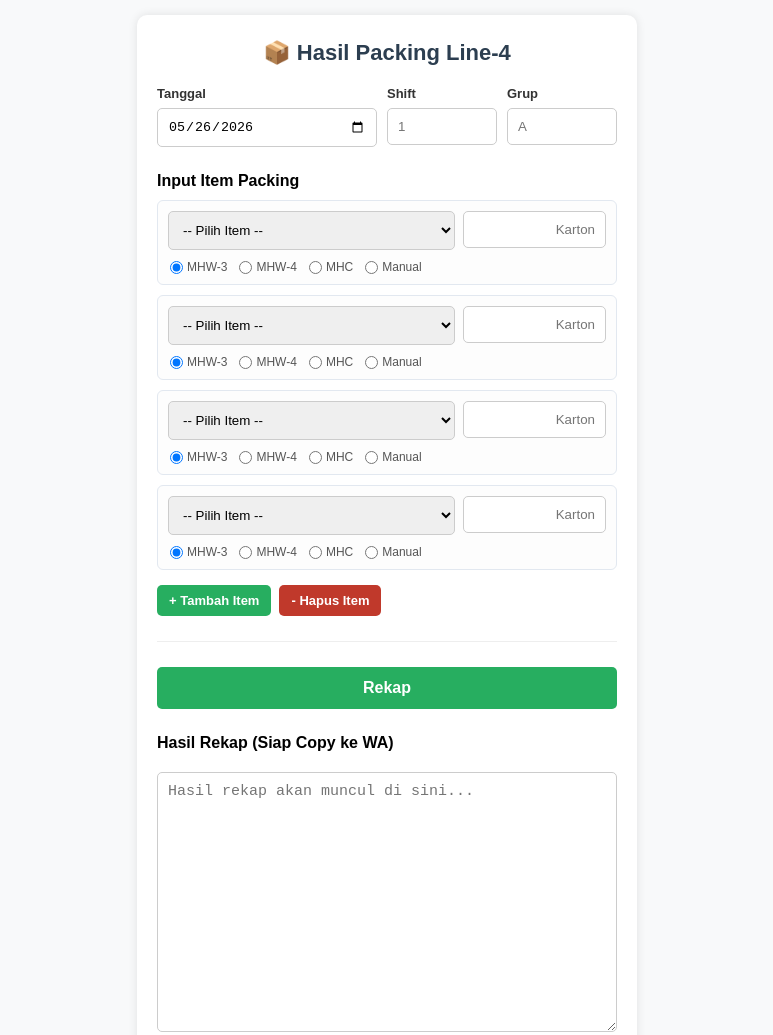
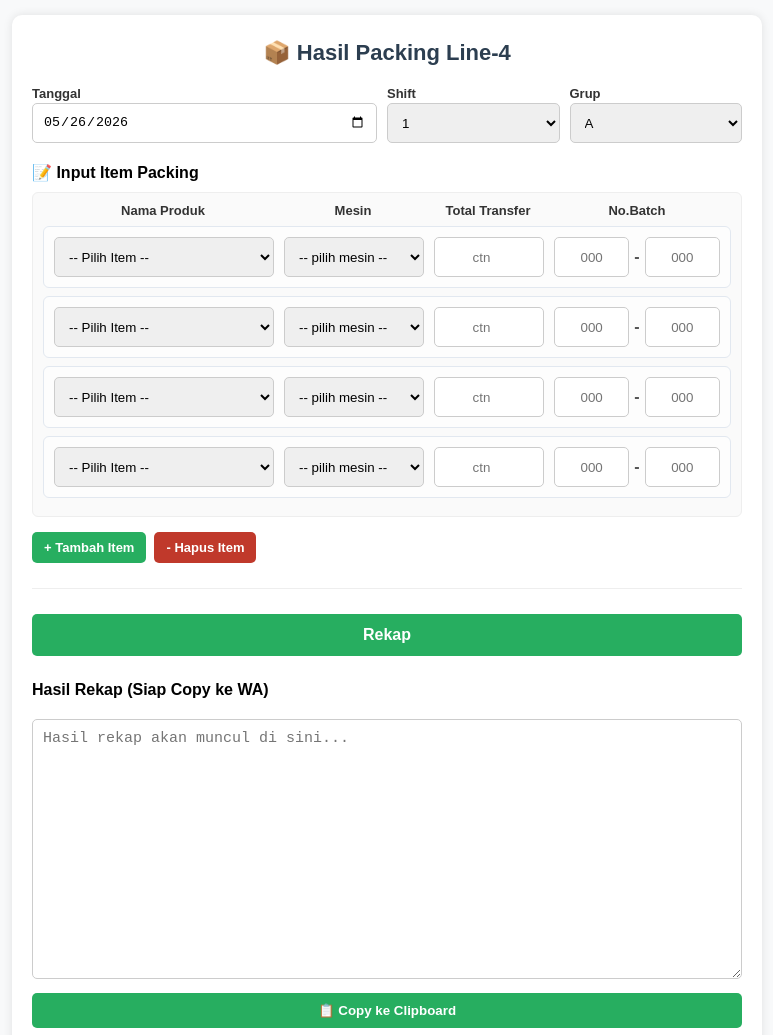
Before and after one commit to arsmustofa/rekap-packing, a plain HTML site: page rekap-packing.html in a window 1280 px wide. Shown: the top 1035 px of the page, without its empty margins (253-1026 px from the left). Drawn offline with Linux system fonts and the light colour scheme.

Commit message:
Add files via upload

```diff
--- a/rekap-packing.html
+++ b/rekap-packing.html
@@ -9,11 +9,12 @@
     * { box-sizing: border-box; }
 
     body { font-family: Arial, sans-serif; margin: 15px; background: #f8f9fa; }
-    .container { max-width: 500px; margin: auto; background: white; padding: 20px; border-radius: 10px; box-shadow: 0 0 10px rgba(0,0,0,0.1); }
+    .container { max-width: 750px; margin: auto; background: white; padding: 20px; border-radius: 10px; box-shadow: 0 0 10px rgba(0,0,0,0.1); }
     h1 { text-align: center; color: #2c3e50; font-size: 22px; margin-top: 5px; margin-bottom: 20px; }
 
-    input, select, button { padding: 10px; margin: 5px 0; border-radius: 5px; border: 1px solid #ccc; width: 100%; }
-    button { background: #27ae60; color: white; font-weight: bold; cursor: pointer; border: none; text-align: center; }
+    input, select, button { padding: 10px; margin: 5px 0; border-radius: 5px; border: 1px solid #ccc; }
+    input, select { width: 100%; height: 40px; }
+    button { background: #27ae60; color: white; font-weight: bold; cursor: pointer; border: none; text-align: center; width: 100%; }
     button:hover { background: #219653; }
 
     /* Style untuk tombol hapus */
@@ -23,17 +24,60 @@
     /* Container untuk membungkus tombol tambah dan hapus agar sejajar */
     .action-buttons { display: flex; gap: 8px; margin-top: 5px; }
 
-    textarea { width: 100%; height: 260px; font-family: monospace; font-size: 15px; margin-top: 10px; padding: 10px; border-radius: 5px; border: 1px solid #ccc; box-sizing: border-box; }
+    textarea { width: 100%; height: 260px; font-family: monospace; font-size: 15px; margin-top: 10px; padding: 10px; border-radius: 5px; border: 1px solid #ccc; box-sizing: border-box; transition: background-color 0.5s ease; }
 
-    /* Layout Info Atas (Tanggal, Shift, Grup) - Dibuat Sejajar & Rapi */
+    /* Efek Highlight Kuning Lembut saat Selesai Generate */
+    .highlight-flash {
+      background-color: #fff9c4 !important;
+    }
+
+    /* Layout Info Atas (Tanggal, Shift, Grup) */
     .header-grid {
       display: grid;
-      grid-template-columns: 2fr 1fr 1fr; /* Tanggal dapat porsi lebih besar, Shift & Grup sama rata */
+      grid-template-columns: 2fr 1fr 1fr;
       gap: 10px;
       margin-bottom: 15px;
+      align-items: flex-end;
     }
     .grid-col { display: flex; flex-direction: column; }
     .grid-col label { font-size: 13px; font-weight: bold; color: #333; margin-bottom: 2px; }
+    .header-grid select { margin: 0; width: 100%; }
+    .header-grid input { margin: 0; }
+
+    /* Container Responsif untuk Scrollbar Horizontal jika layar sempit */
+    .items-container {
+      width: 100%;
+      overflow-x: auto;
+      margin-bottom: 10px;
+      border: 1px solid #eee;
+      border-radius: 6px;
+      padding: 10px;
+      background: #fafafa;
+    }
+
+    /* Memastikan area di dalam scrollbar memiliki ruang yang cukup dan tidak menciut */
+    #items-wrapper {
+      min-width: 680px;
+    }
+
+    /* Layout Header Label & Baris Input menggunakan Grid yang sama agar PASTI SENTER */
+    .item-grid-layout {
+      display: grid;
+      grid-template-columns: 220px 140px 110px 1fr;
+      gap: 10px;
+      align-items: center;
+    }
+
+    .item-header {
+      margin-bottom: 8px;
+      padding: 0 10px;
+    }
+    .item-header div {
+      font-size: 13px;
+      font-weight: bold;
+      color: #333;
+      text-align: center;
+    }
 
     /* Layout Blok Item Packing */
     .item-block {
@@ -41,52 +85,31 @@
       border: 1px solid #e2e8f0;
       padding: 10px;
       border-radius: 6px;
-      margin-bottom: 10px;
+      margin-bottom: 8px;
     }
 
-    /* Layout Baris Atas Blok (Input Textbox berdampingan) */
-    .item-row { display: flex; gap: 8px; align-items: flex-start; width: 100%; }
+    /* Kolom Kiri: Nama Item */
+    .col-nama { display: flex; flex-direction: column; }
+    .col-nama select { margin: 0; width: 100%; }
+    .col-nama input[type="text"] { margin-top: 5px; margin-bottom: 0; width: 100%; }
 
-    /* Kolom Kiri: Nama Item */
-    .col-nama { flex: 2; min-width: 0; display: flex; flex-direction: column; }
-    .col-nama select { margin: 0; }
-    .col-nama input[type="text"] { margin-top: 5px; margin-bottom: 0; }
+    /* Kolom Tengah: Dropdown Mesin */
+    .col-mesin select { margin: 0; width: 100%; }
 
-    /* Kolom Kanan: Karton */
-    .col-ctn { flex: 1; min-width: 0; display: flex; flex-direction: column; }
-    .col-ctn input { text-align: right; margin: 0; }
+    /* Kolom Tambahan: Input Total Transfer (Ctn) */
+    .col-ctn input[type="number"] { margin: 0; text-align: center; width: 100%; }
 
-    /* Layout untuk pilihan radio opsi mesin menyamping penuh di bawah baris input */
-    .machine-options {
-      display: flex;
-      flex-direction: row; /* Berjejer menyamping */
-      justify-content: flex-start;
-      gap: 12px;           /* Jarak antar opsi */
-      margin-top: 10px;    /* Memberi jarak dari input di atasnya */
-      padding-left: 2px;
-      width: 100%;         /* Memanjang penuh hingga ke bawah area karton */
-    }
-    .machine-options label {
-      font-size: 12px;
-      color: #555;
-      cursor: pointer;
-      display: flex;
-      align-items: center;
-      gap: 4px;
-      white-space: nowrap; /* Mencegah teks terpotong ke bawah */
-    }
-    .machine-options input[type="radio"] {
-      width: auto;
-      margin: 0;
-      cursor: pointer;
-    }
+    /* Kolom Kanan: Input Range Number */
+    .col-range { display: flex; align-items: center; gap: 5px; white-space: nowrap; }
+    .col-range input[type="text"] { margin: 0; text-align: center; width: 100%; }
+    .col-range span { font-weight: bold; color: #555; }
 
     /* Style untuk watermark/credit di bawah */
     .footer-credit {
       text-align: center;
       font-size: 11px;
       color: #95a5a6;
-      margin-top: 25px;
+      margin-top: 270px;
       font-style: italic;
     }
   </style>
@@ -102,16 +125,35 @@
       </div>
       <div class="grid-col">
         <label>Shift</label>
-        <input type="text" id="shift" value="" placeholder="1">
+        <select id="shift">
+          <option value="1">1</option>
+          <option value="2">2</option>
+          <option value="3">3</option>
+        </select>
       </div>
       <div class="grid-col">
         <label>Grup</label>
-        <input type="text" id="grup" value="" placeholder="A">
+        <select id="grup">
+          <option value="A">A</option>
+          <option value="B">B</option>
+          <option value="C">C</option>
+        </select>
       </div>
     </div>
 
-    <h3 style="margin-top: 20px; font-size: 16px; margin-bottom: 10px;">Input Item Packing</h3>
-    <div id="items"></div>
+    <h3 style="margin-top: 20px; font-size: 16px; margin-bottom: 10px;">📝 Input Item Packing</h3>
+
+    <div class="items-container">
+      <div id="items-wrapper">
+        <div class="item-header item-grid-layout">
+          <div>Nama Produk</div>
+          <div>Mesin</div>
+          <div>Total Transfer</div>
+          <div>No.Batch</div>
+        </div>
+        <div id="items"></div>
+      </div>
+    </div>
 
     <div class="action-buttons">
       <button onclick="addItem()" style="font-size: 13px; padding: 8px 12px; width: auto;">+ Tambah Item</button>
@@ -119,11 +161,12 @@
     </div>
 
     <hr style="margin: 20px 0; border: 0; border-top: 1px solid #eee;">
-    <button onclick="generateRekap()" style="width: 100%; font-size: 16px; padding: 12px;">Rekap</button>
+    <button onclick="generateRekap()" style="font-size: 16px; padding: 12px;">Rekap</button>
 
-    <h3 style="margin-top: 20px; font-size: 16px; margin-bottom: 10px;">Hasil Rekap (Siap Copy ke WA)</h3>
+    <!-- id="section-hasil" ditambahkan untuk target scroll halaman -->
+    <h3 id="section-hasil" style="margin-top: 20px; font-size: 16px; margin-bottom: 10px;">Hasil Rekap (Siap Copy ke WA)</h3>
     <textarea id="output" readonly placeholder="Hasil rekap akan muncul di sini..."></textarea>
-    <button onclick="copyToClipboard()" style="margin-top: 10px; width: 100%;">📋 Copy ke Clipboard</button>
+    <button onclick="copyToClipboard()" style="margin-top: 10px;">📋 Copy ke Clipboard</button>
 
     <div class="footer-credit">create by: @ars.mustofa</div>
   </div>
@@ -131,16 +174,11 @@
   <script>
     let itemCount = 0;
 
-    // Fungsi untuk memformat input angka secara real-time menjadi ribuan ber-titik
-    function formatRibuanInput(element) {
-      // Hapus semua karakter yang bukan angka
-      let value = element.value.replace(/[^0-9]/g, '');
-
-      if (value) {
-        // Format menjadi ribuan dengan titik Indonesia
-        element.value = parseInt(value, 10).toLocaleString('id-ID');
-      } else {
-        element.value = '';
+    // Fungsi pembantu untuk otomatis mengubah angka biasa menjadi format 3 digit (ex: 2 -> 002)
+    function formatThreeDigits(inputElement) {
+      let value = inputElement.value.trim();
+      if (value !== "" && !isNaN(value)) {
+        inputElement.value = String(value).padStart(3, '0');
       }
     }
 
@@ -150,37 +188,46 @@
       div.className = 'item-block';
       div.id = `itemRow${itemCount}`;
       div.innerHTML = `
-        <div class="item-row">
+        <div class="item-grid-layout">
           <div class="col-nama">
             <select id="namaSelect${itemCount}" onchange="toggleCustomInput(${itemCount})">
               <option value="" disabled selected>-- Pilih Item --</option>
-              <option value="Salam bakso ayam">Salam bakso ayam</option>
-              <option value="Salam bakso kerikil">Salam bakso kerikil</option>
-              <option value="Salam bakso sapi">Salam bakso sapi</option>
-              <option value="Salam bakso jumbo">Salam bakso jumbo</option>
-              <option value="Kamil bakso sapi 250">Kamil bakso sapi 250</option>
-              <option value="Kamil bakso sapi 500">Kamil bakso sapi 500</option>
-              <option value="Kamil bakso sapi 750">Kamil bakso sapi 750</option>
+              <option value="Salam Bakso Ayam 500gr">Salam Bakso Ayam 500gr</option>
+              <option value="Salam Bakso Kerikil 500gr">Salam Bakso Kerikil 500gr</option>
+              <option value="Salam Bakso Sapi 500gr">Salam Bakso Sapi 500gr</option>
+              <option value="Salam Bakso Jumbo 700gr">Salam Bakso Jumbo 700gr</option>
+              <option value="Kamil Bakso Sapi 250gr">Kamil Bakso Sapi 250gr</option>
+              <option value="Kamil Bakso Sapi 500gr">Kamil Bakso Sapi 500gr</option>
+              <option value="Kamil Bakso Sapi 750gr">Kamil Bakso Sapi 750gr</option>
               <option value="CUSTOM">Prodak lain</option>
             </select>
             <input type="text" id="namaCustom${itemCount}" placeholder="Ketik nama prodak" style="display: none;">
           </div>
+
+          <div class="col-mesin">
+            <select id="mesinSelect${itemCount}">
+              <option value="" disabled selected>-- pilih mesin --</option>
+              <option value="MHW-3">MHW-3</option>
+              <option value="MHW-4">MHW-4</option>
+              <option value="MHC">MHC</option>
+              <option value="Manual">Manual</option>
+            </select>
+          </div>
+
           <div class="col-ctn">
-            <input type="text" id="ctn${itemCount}" placeholder="Karton" oninput="formatRibuanInput(this)">
+            <input type="number" id="ctnInput${itemCount}" placeholder="ctn" min="0">
           </div>
-        </div>
 
-        <div class="machine-options">
-          <label><input type="radio" name="mesin${itemCount}" value="MHW-3" checked> MHW-3</label>
-          <label><input type="radio" name="mesin${itemCount}" value="MHW-4"> MHW-4</label>
-          <label><input type="radio" name="mesin${itemCount}" value="MHC"> MHC</label>
-          <label><input type="radio" name="mesin${itemCount}" value="Manual"> Manual</label>
+          <div class="col-range">
+            <input type="text" id="numStart${itemCount}" placeholder="000" inputmode="numeric" onblur="formatThreeDigits(this)">
+            <span>-</span>
+            <input type="text" id="numEnd${itemCount}" placeholder="000" inputmode="numeric" onblur="formatThreeDigits(this)">
+          </div>
         </div>
       `;
       document.getElementById('items').appendChild(div);
     }
 
-    // Perbaikan fungsi toggle custom input untuk mencegah error saat inisialisasi awal
     function toggleCustomInput(id) {
       const selectElement = document.getElementById(`namaSelect${id}`);
       const customInputElement = document.getElementById(`namaCustom${id}`);
@@ -196,7 +243,6 @@
       }
     }
 
-    // Fungsi hapus item
     function removeItem() {
       if (itemCount > 0) {
         const lastItem = document.getElementById(`itemRow${itemCount}`);
@@ -210,49 +256,84 @@
     }
 
     function generateRekap() {
-      let rekap = `*Hasil packing*\n\n`;
-      let totalCtn = 0;
-      let lineNomor = 1;
+      // Header format baru sesuai contoh pesanan
+      let rekap = `*Hasil packing:*\n══════════\n`;
+      let grandTotalCtn = 0; // Menampung jumlah total seluruh carton
 
-      let gabungItem = {};
+      // Object untuk menampung pengelompokkan data berdasarkan nama produk
+      let groupedItems = {};
 
       for (let i = 1; i <= itemCount + 100; i++) {
         const selectElement = document.getElementById(`namaSelect${i}`);
         const customInputElement = document.getElementById(`namaCustom${i}`);
-        const ctnElement = document.getElementById(`ctn${i}`);
+        const ctnElement = document.getElementById(`ctnInput${i}`);
+        const numStartElement = document.getElementById(`numStart${i}`);
+        const numEndElement = document.getElementById(`numEnd${i}`);
 
-        if (selectElement && ctnElement) {
-          let nama = "";
+        if (selectElement && ctnElement && numStartElement && numEndElement) {
+          let nama = (selectElement.value === "CUSTOM") ? (customInputElement ? customInputElement.value.trim() : "") : selectElement.value;
+          let ctn = ctnElement.value.trim();
+          let startVal = numStartElement.value.trim();
+          let endVal = numEndElement.value.trim();
 
-          if (selectElement.value === "CUSTOM") {
-            nama = customInputElement ? customInputElement.value.trim() : "";
-          } else {
-            nama = selectElement.value;
-          }
+          if (nama && ctn !== "" && startVal !== "" && endVal !== "") {
+            let startNum = parseInt(startVal, 10);
+            let endNum = parseInt(endVal, 10);
+            let totalCtn = parseInt(ctn, 10);
 
-          // Hilangkan karakter titik terlebih dahulu agar bisa dihitung sebagai angka murni
-          let ctnRaw = ctnElement.value.replace(/\./g, '');
-          const ctn = parseInt(ctnRaw) || 0;
+            // Rumus hitung jumlah batch: (Akhir - Awal) + 1
+            let totalBatch = (endNum - startNum) + 1;
+            if (totalBatch < 0) totalBatch = 0; // Validasi jika input terbalik
 
-          if (nama && ctn > 0) {
-            if (gabungItem[nama]) {
-              gabungItem[nama] += ctn;
+            // Jika nama produk sudah ada di object, akumulasikan nilai ctn dan batch-nya
+            if (groupedItems[nama]) {
+              groupedItems[nama].ctn += totalCtn;
+              groupedItems[nama].batch += totalBatch;
             } else {
-              gabungItem[nama] = ctn;
+              // Jika belum ada, buat penampung baru
+              groupedItems[nama] = {
+                ctn: totalCtn,
+                batch: totalBatch
+              };
             }
+
+            grandTotalCtn += totalCtn;
           }
         }
       }
 
-      for (const [nama, ctn] of Object.entries(gabungItem)) {
-        // Hasil cetak tiap item sekarang menggunakan format ribuan ber-titik
-        rekap += `${lineNomor}. ${nama} : ${ctn.toLocaleString('id-ID')} ctn\n`;
-        totalCtn += ctn;
-        lineNomor++;
+      // Periksa apakah ada data produk yang masuk
+      let keys = Object.keys(groupedItems);
+      if (keys.length > 0) {
+        let lineNomor = 1;
+        for (let namaProduk in groupedItems) {
+          let itemData = groupedItems[namaProduk];
+          // Format angka ctn dengan pemisah ribuan berupa titik (id-ID)
+          let formattedCtn = itemData.ctn.toLocaleString('id-ID');
+
+          // Susun baris teks gabungan produk tanpa memperdulikan perbedaan mesin
+          rekap += `${lineNomor}. ${namaProduk} : ${formattedCtn} ctn (${itemData.batch}#)\n`;
+          lineNomor++;
+        }
+
+        let formattedGrandTotal = grandTotalCtn.toLocaleString('id-ID');
+        rekap += `\nTotal : ${formattedGrandTotal} ctn\n\nCc Bu. @`;
+      } else {
+        rekap += `(Belum ada data item yang lengkap isi pilihannya)\n\nCc Bu. @`;
       }
 
-      rekap += `\nTotal : ${totalCtn.toLocaleString('id-ID')} ctn`;
-      document.getElementById('output').value = rekap;
+      const outputField = document.getElementById('output');
+      outputField.value = rekap;
+
+      // === FITUR TAMBAHAN BARU ===
+      // 1. Geser layar otomatis secara halus (smooth) menuju judul area hasil rekap
+      document.getElementById('section-hasil').scrollIntoView({ behavior: 'smooth', block: 'start' });
+
+      // 2. Memberikan efek highlight kedip warna kuning agar pengguna sadar hasilnya sudah berubah
+      outputField.classList.add('highlight-flash');
+      setTimeout(() => {
+        outputField.classList.remove('highlight-flash');
+      }, 800); // warna kuning hilang perlahan dalam 0.8 detik kembali ke putih biasa
     }
 
     function copyToClipboard() {
@@ -268,7 +349,6 @@
     }
 
     window.onload = () => {
-      // Mengatur tanggal otomatis ke hari ini saat script dibuka
       const tglInput = document.getElementById('tanggal');
       if (tglInput) {
         const hariIni = new Date();
@@ -278,7 +358,6 @@
         tglInput.value = `${tahun}-${bulan}-${tanggal}`;
       }
 
-      // Membuka 4 baris item bawaan
       addItem();
       addItem();
       addItem();
```
